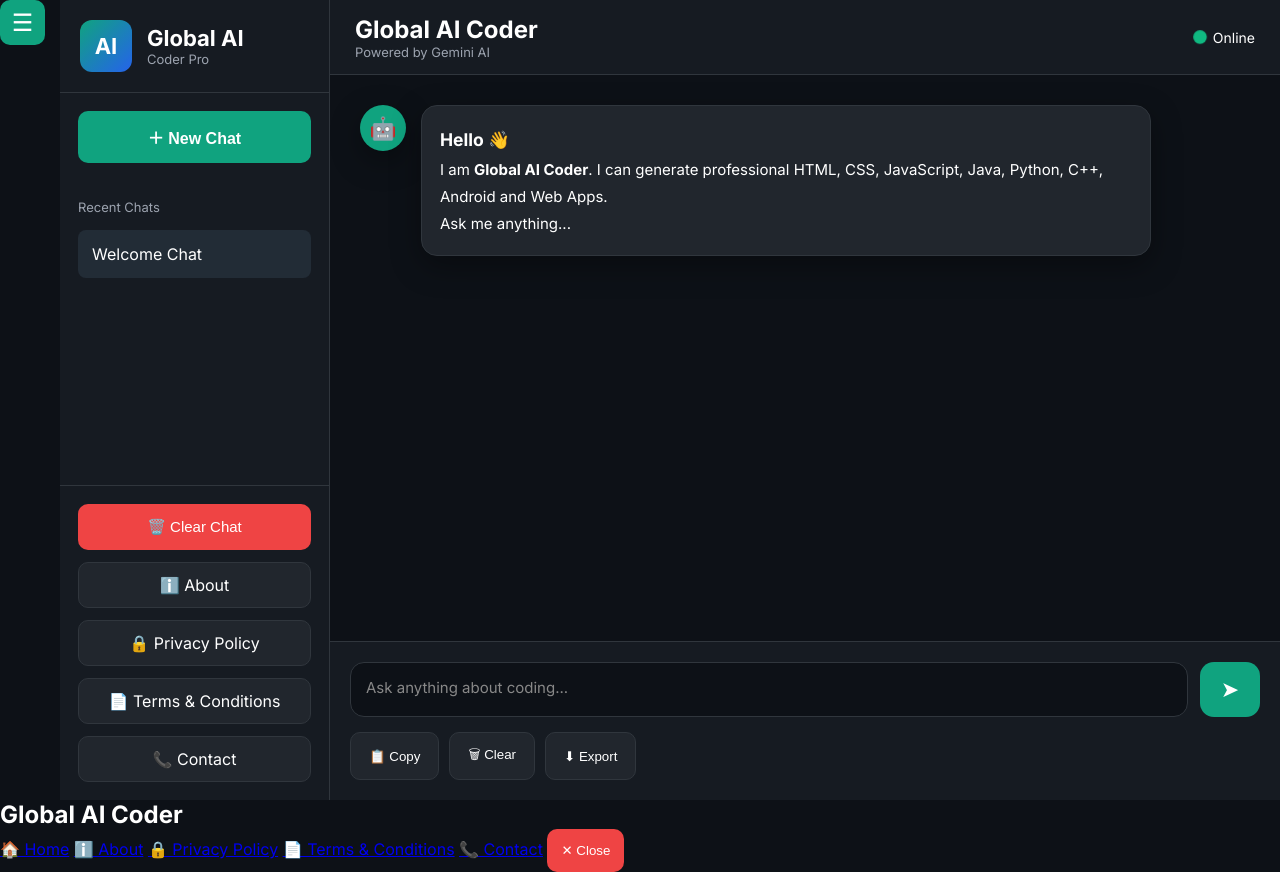
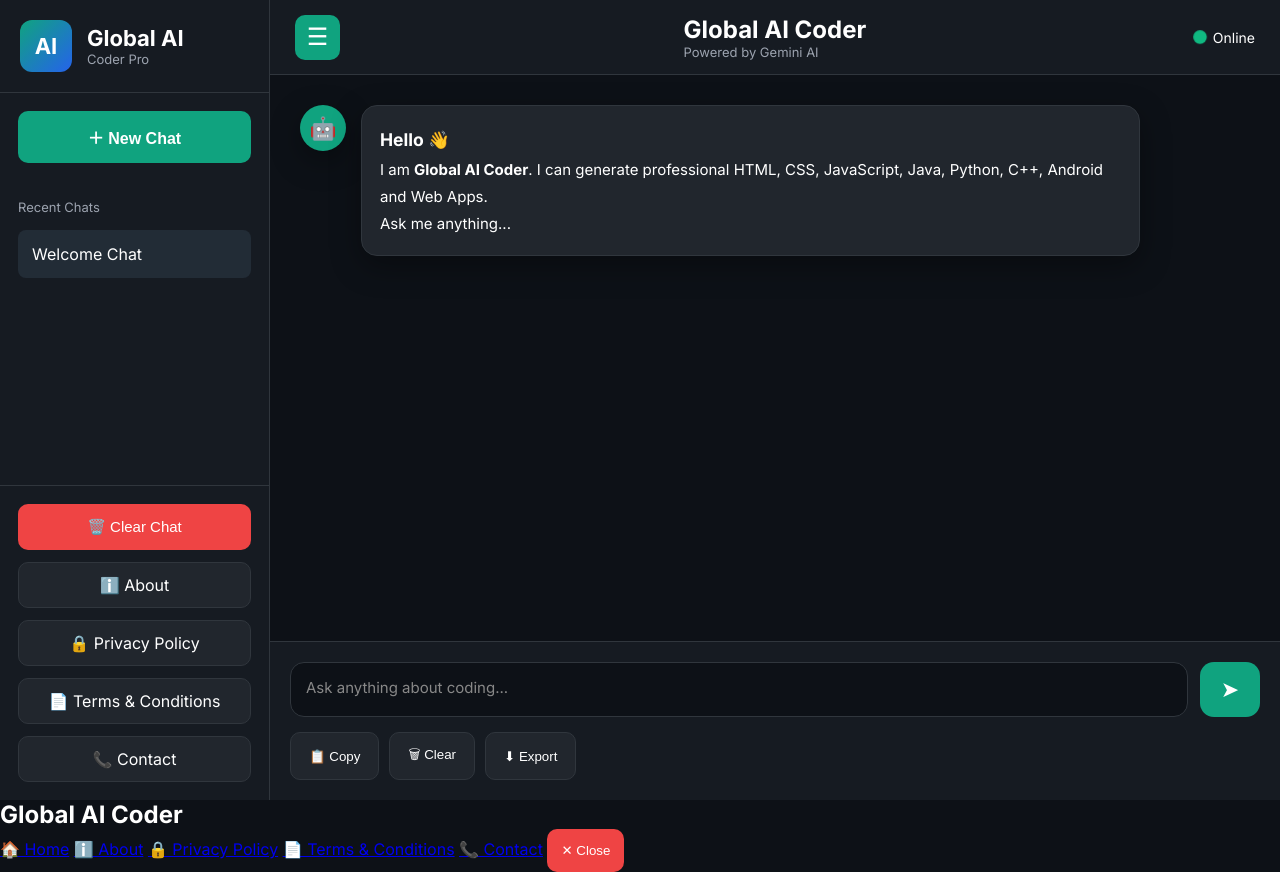
Before and after one commit to vdhakad318-eng/global-ai-coder, a website: page index.html in a window 1280 px wide. Drawn offline with nearby package versions, Linux system fonts and the light colour scheme.

Commit message:
Update index.html

```diff
--- a/index.html
+++ b/index.html
@@ -35,10 +35,6 @@
 <body>
 
 <div class="app">
-
-<button id="menuBtn" class="menuBtn">
-☰
-</button>
 
 <!-- Sidebar -->
 
@@ -107,6 +103,8 @@
 <main class="main">
 
 <header class="topBar">
+
+<button id="menuBtn" class="menuBtn">☰</button>
 
 <div>
 
```
